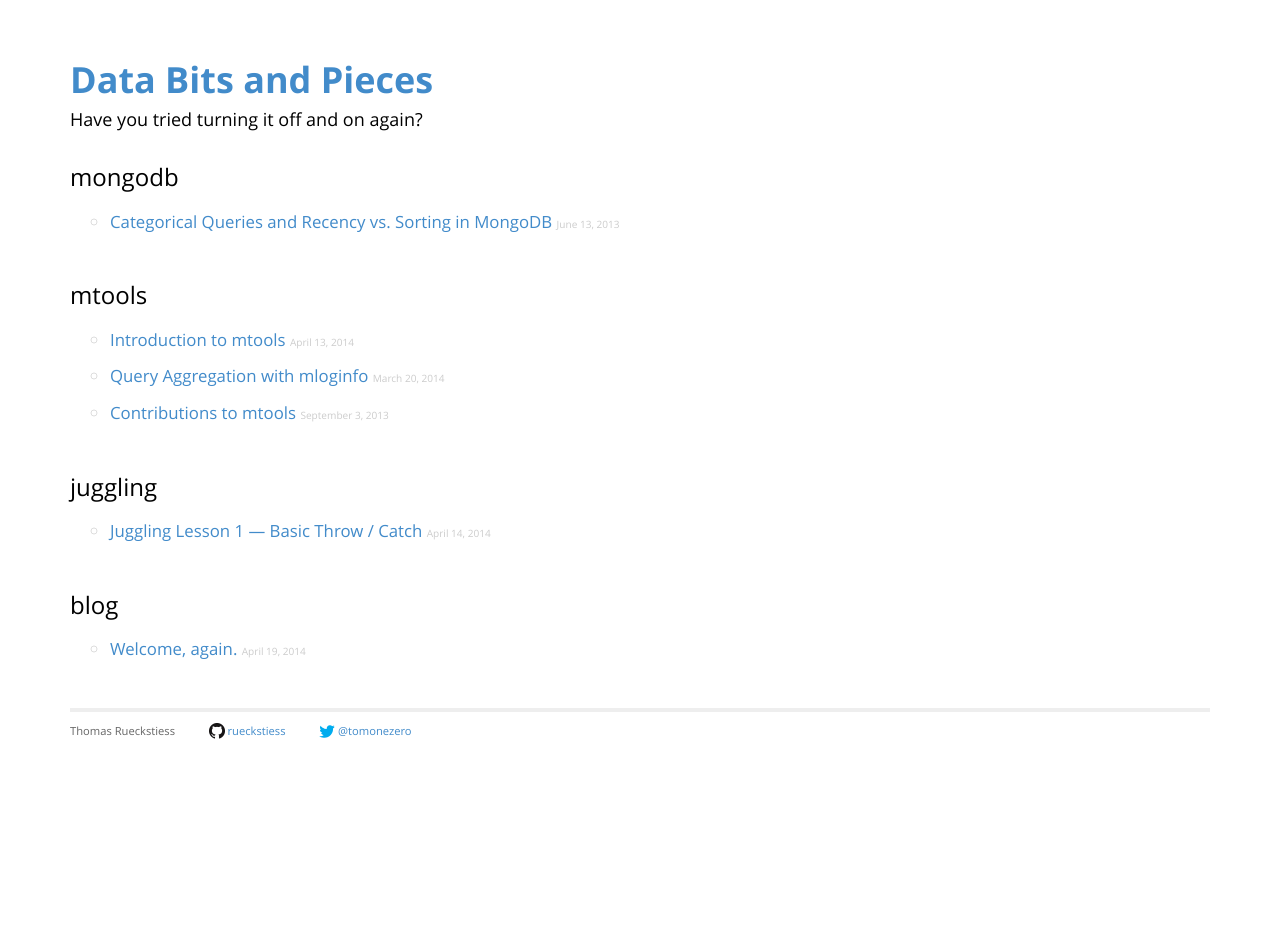
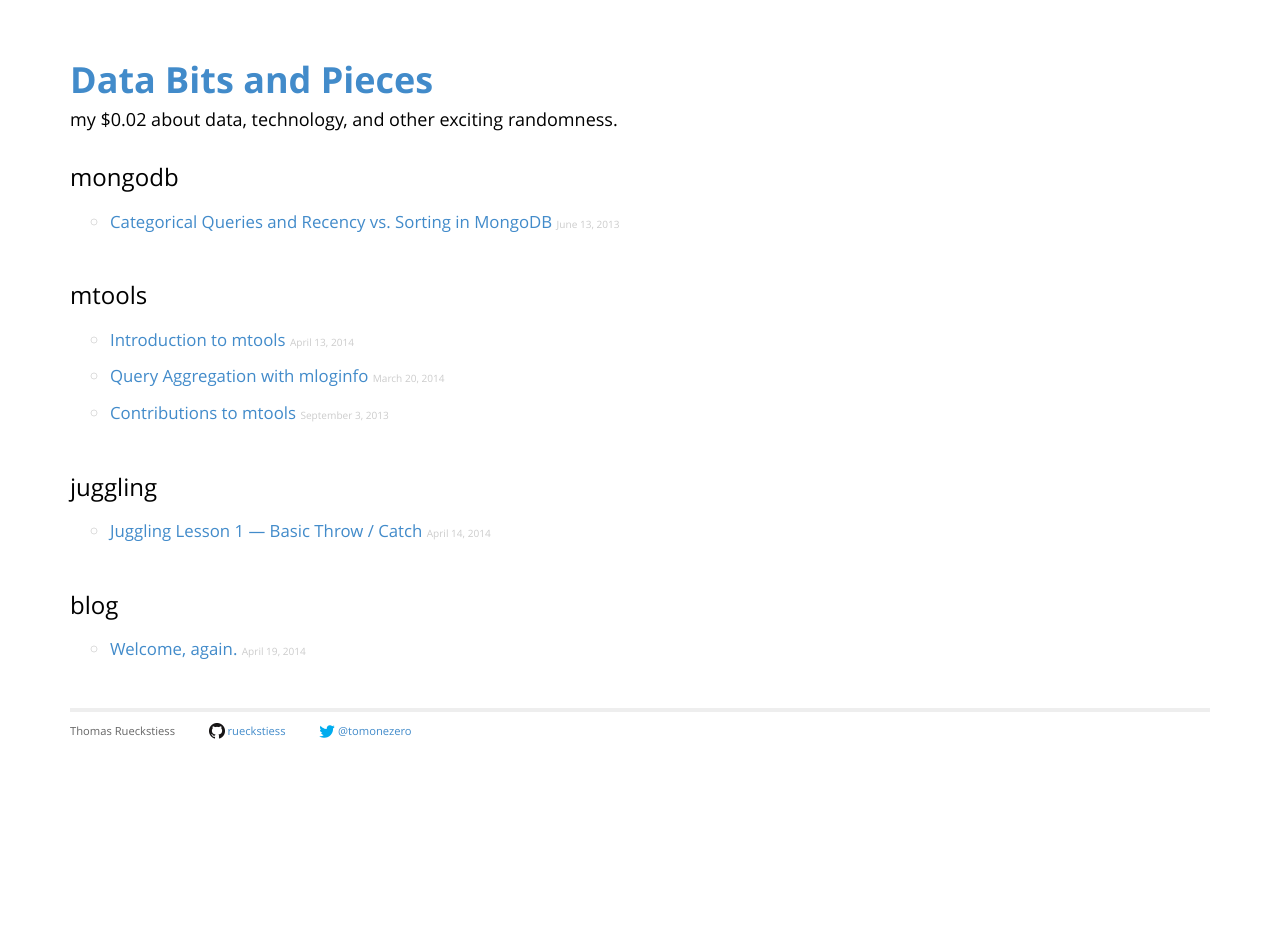
Before and after one commit to rueckstiess/rueckstiess.github.io, a Jekyll site: the page built from index.html, in a window 1280 px wide. Built offline with Jekyll 4.4.1, drawn with Linux system fonts in a browser that asks for light colours; Markdown is read by kramdown in place of the engine named in the settings; comment, search, counter and statistics services are not loaded.

Commit message:
changed subtitle again.

```diff
--- a/_layouts/default.html
+++ b/_layouts/default.html
@@ -27,7 +27,7 @@
         <div class="container">
             <div class="header">
                 <h1 class="title"><a href="/"><b>{{ site.name }}</b></a></h1>
-                <h4 class="title">Have you tried turning it off and on again?</h4>
+                <h4 class="title">my $0.02 about data, technology, and other exciting randomness.</h4>
             </div>
 
             {{ content }}
```
